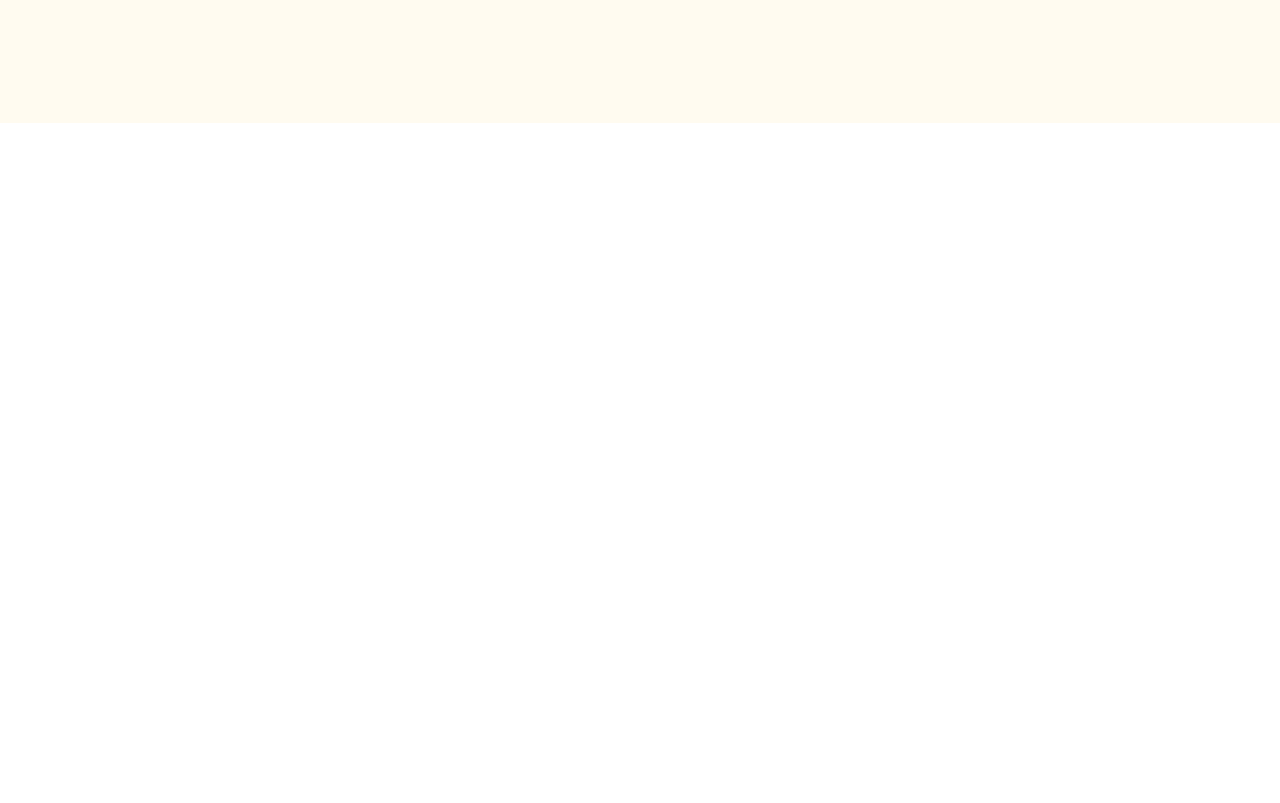
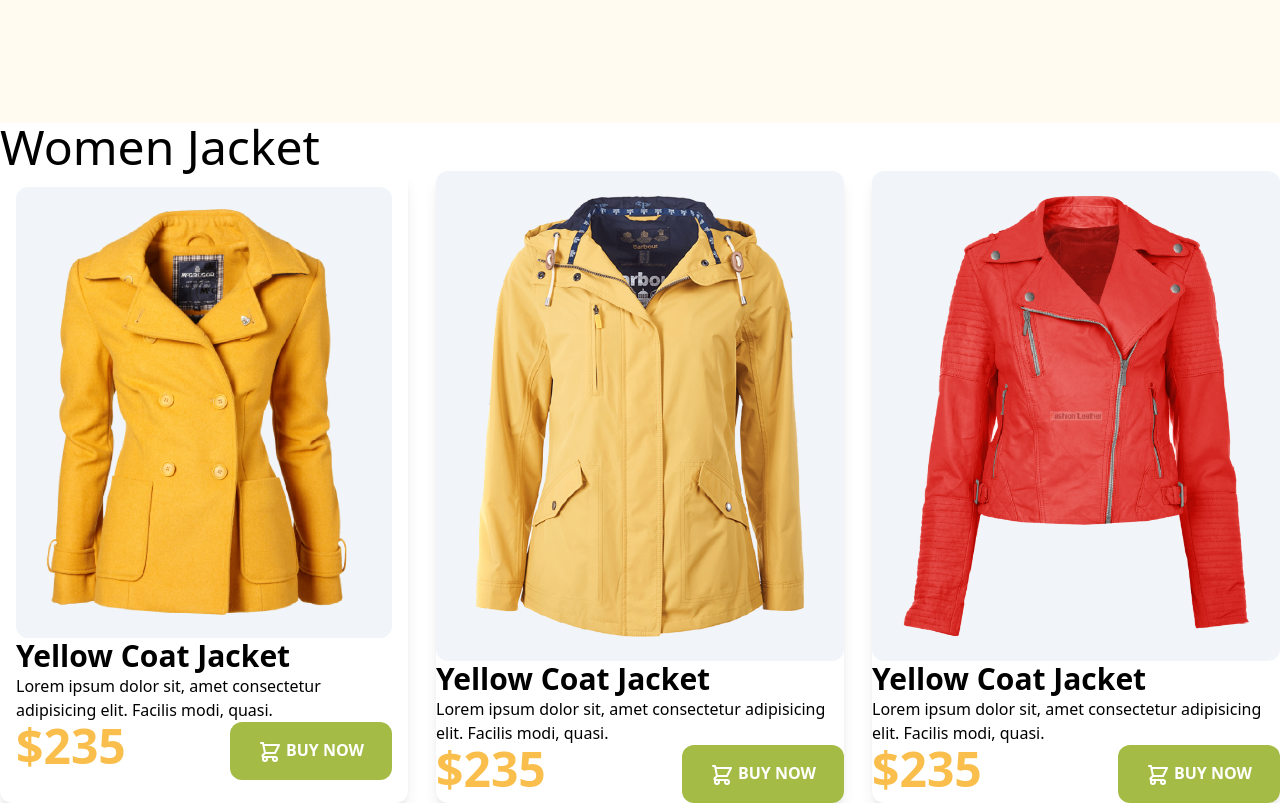
Before and after one commit to RayhanalKavey/Penguin-Fashion-project-tailwindcss, a plain HTML site: page index.html in a window 1280 px wide. Shown: the part 540-1343 px from the top of the page. Before the commit the page ends 800 px from the top, so only its background shows below. Drawn offline with nearby package versions, Linux system fonts and the light colour scheme.

Commit message:
add women jacket section.

```diff
--- a/index.html
+++ b/index.html
@@ -14,6 +14,7 @@
             colors: {
               clifford: "#da373d",
               penguin: "#FFFBF0",
+              jacketprice: "#FABE4C",
             },
           },
         },
@@ -61,5 +62,115 @@
       </section>
     </header>
     <!-- header ends -->
+    <main>
+      <!-- Women jacket start-->
+      <section class="container mx-auto">
+        <h2 class="text-5xl">Women Jacket</h2>
+        <div class="grid grid-cols-3 gap-7">
+          <!-- jacket-1 -->
+          <div class="p-4 shadow-lg rounded-xl">
+            <div class="p-5 bg-slate-100 rounded-xl">
+              <img src="images/jacket-1.png" alt="" />
+            </div>
+            <h3 class="text-3xl font-semibold">Yellow Coat Jacket</h3>
+            <p>
+              Lorem ipsum dolor sit, amet consectetur adipisicing elit. Facilis
+              modi, quasi.
+            </p>
+            <div class="flex justify-between">
+              <h2 class="text-5xl font-semibold text-jacketprice">$235</h2>
+              <button
+                class="uppercase bg-[#A4BC46] py-4 px-7 text-white font-semibold rounded-xl"
+              >
+                <svg
+                  xmlns="http://www.w3.org/2000/svg"
+                  class="h-6 w-6 inline"
+                  fill="none"
+                  viewBox="0 0 24 24"
+                  stroke="currentColor"
+                  stroke-width="2"
+                >
+                  <path
+                    stroke-linecap="round"
+                    stroke-linejoin="round"
+                    d="M3 3h2l.4 2M7 13h10l4-8H5.4M7 13L5.4 5M7 13l-2.293 2.293c-.63.63-.184 1.707.707 1.707H17m0 0a2 2 0 100 4 2 2 0 000-4zm-8 2a2 2 0 11-4 0 2 2 0 014 0z"
+                  />
+                </svg>
+                Buy Now
+              </button>
+            </div>
+          </div>
+          <!-- jacket-2 -->
+          <div class="p4 shadow-lg rounded-xl">
+            <div class="p-5 bg-slate-100 rounded-xl">
+              <img src="images/jacket-2.png" alt="" />
+            </div>
+            <h3 class="text-3xl font-semibold">Yellow Coat Jacket</h3>
+            <p>
+              Lorem ipsum dolor sit, amet consectetur adipisicing elit. Facilis
+              modi, quasi.
+            </p>
+            <div class="flex justify-between">
+              <h2 class="text-5xl font-semibold text-jacketprice">$235</h2>
+              <button
+                class="uppercase bg-[#A4BC46] py-4 px-7 text-white font-semibold rounded-xl"
+              >
+                <svg
+                  xmlns="http://www.w3.org/2000/svg"
+                  class="h-6 w-6 inline"
+                  fill="none"
+                  viewBox="0 0 24 24"
+                  stroke="currentColor"
+                  stroke-width="2"
+                >
+                  <path
+                    stroke-linecap="round"
+                    stroke-linejoin="round"
+                    d="M3 3h2l.4 2M7 13h10l4-8H5.4M7 13L5.4 5M7 13l-2.293 2.293c-.63.63-.184 1.707.707 1.707H17m0 0a2 2 0 100 4 2 2 0 000-4zm-8 2a2 2 0 11-4 0 2 2 0 014 0z"
+                  />
+                </svg>
+                Buy Now
+              </button>
+            </div>
+          </div>
+          <!-- jacket-3 -->
+          <div class="p4 shadow-lg rounded-xl">
+            <div class="p-5 bg-slate-100 rounded-xl">
+              <img src="images/jacket-3.png" alt="" />
+            </div>
+            <h3 class="text-3xl font-semibold">Yellow Coat Jacket</h3>
+            <p>
+              Lorem ipsum dolor sit, amet consectetur adipisicing elit. Facilis
+              modi, quasi.
+            </p>
+            <div class="flex justify-between">
+              <h2 class="text-5xl font-semibold text-jacketprice">$235</h2>
+              <button
+                class="uppercase bg-[#A4BC46] py-4 px-7 text-white font-semibold rounded-xl"
+              >
+                <svg
+                  xmlns="http://www.w3.org/2000/svg"
+                  class="h-6 w-6 inline"
+                  fill="none"
+                  viewBox="0 0 24 24"
+                  stroke="currentColor"
+                  stroke-width="2"
+                >
+                  <path
+                    stroke-linecap="round"
+                    stroke-linejoin="round"
+                    d="M3 3h2l.4 2M7 13h10l4-8H5.4M7 13L5.4 5M7 13l-2.293 2.293c-.63.63-.184 1.707.707 1.707H17m0 0a2 2 0 100 4 2 2 0 000-4zm-8 2a2 2 0 11-4 0 2 2 0 014 0z"
+                  />
+                </svg>
+                Buy Now
+              </button>
+            </div>
+          </div>
+        </div>
+      </section>
+      <!-- Women jacket end -->
+      <!--Mens jacket strats -->
+      <!--Mens jacket ends-->
+    </main>
   </body>
 </html>
```
